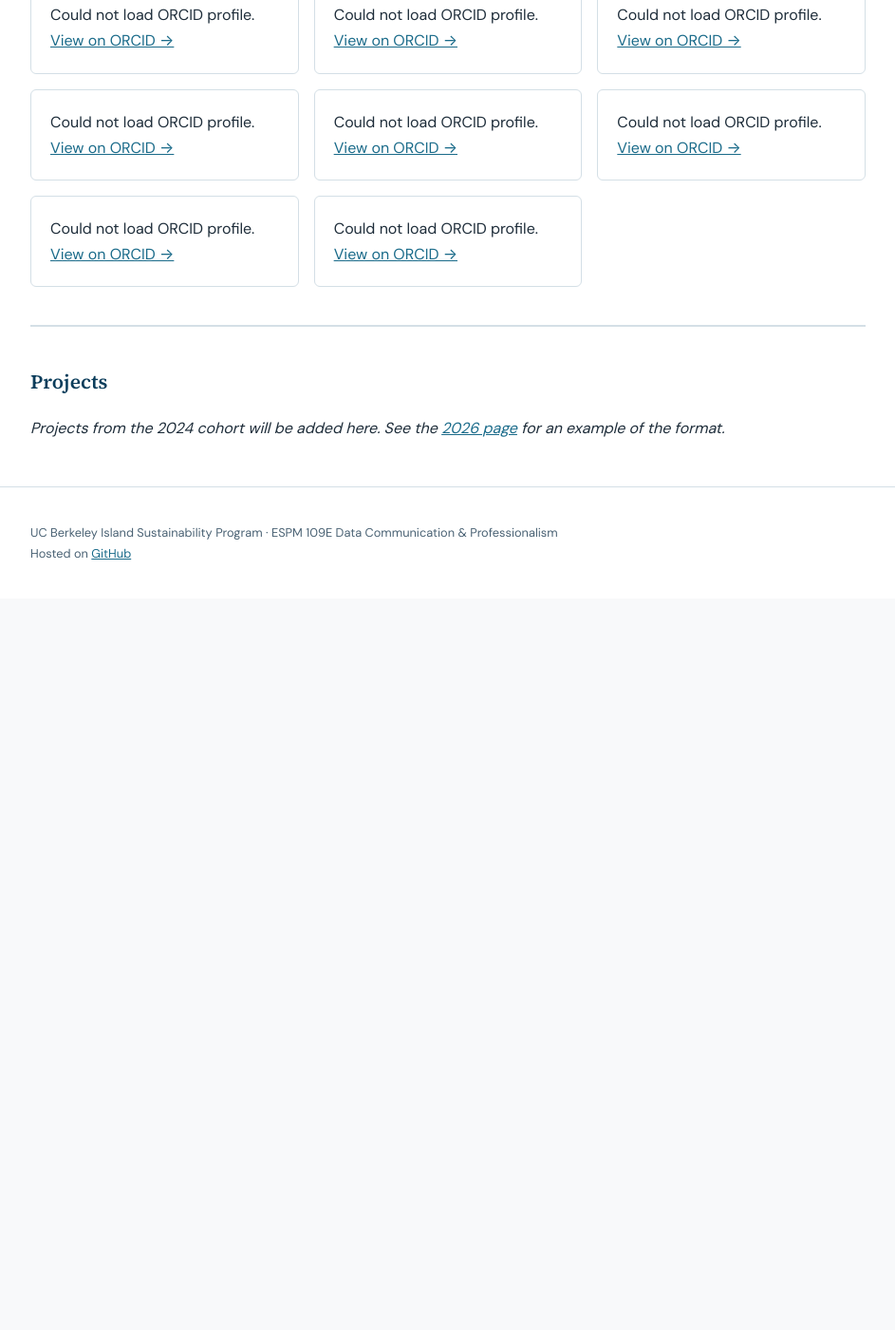
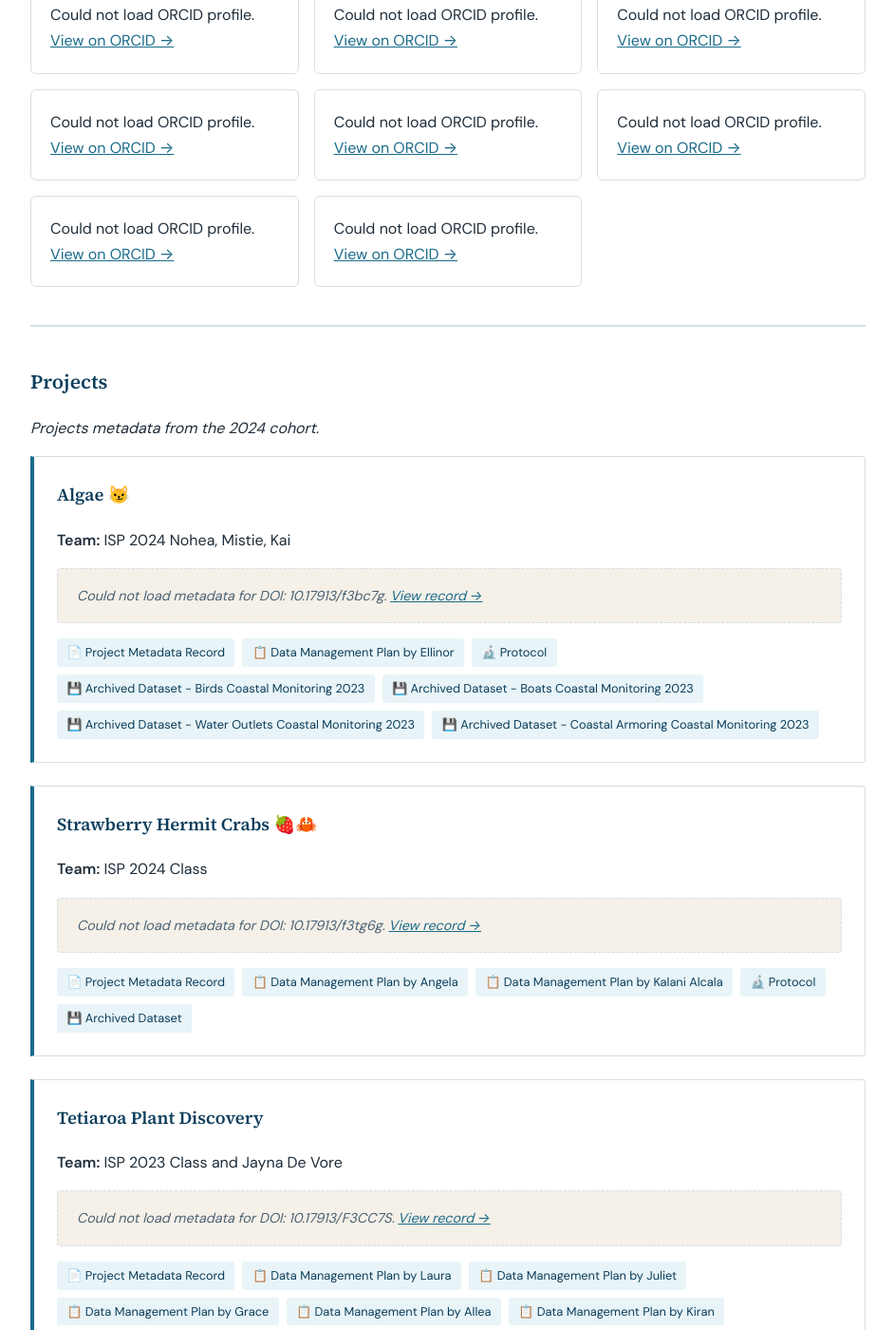
Before and after one commit to Gump-Station/isp-data-class, a Jekyll site: the page built from 2024.md, in a window 1280 px wide and 1400 px high, scrolled down 882 px. Shown: the whole window at 95% size, without its empty margins (168-1111 px from the left). Built offline with Jekyll 4.4.1, drawn with Linux system fonts in a browser that asks for light colours; before the commit the page ends 1512 px from its top, so only the background shows below that; some of the changed text lies outside the part shown.

Commit message:
updated project metadata for 2023 and 2024

```diff
--- a/2024.md
+++ b/2024.md
@@ -32,4 +32,127 @@ cohort:
 
 ## Projects
 
-*Projects from the 2024 cohort will be added here. See the [2026 page]({{ '/2026/' | relative_url }}) for an example of the format.*
+*Projects metadata from the 2024 cohort.*
+
+<div class="project-card" markdown="1">
+
+### Algae  😼
+
+**Team:** ISP 2024 Nohea, Mistie, Kai
+
+<div class="doi-metadata" data-doi="10.17913/f3bc7g"></div>
+
+<div class="links">
+  <a href="https://doi.org/10.17913/f3bc7g">📄 Project Metadata Record</a>
+  <a href="https://doi.org/10.48321/D1RW5N">📋 Data Management Plan by Ellinor</a>
+  <a href="https://doi.org/10.17504/protocols.io.5qpvor1b9v4o/v1">🔬 Protocol</a>
+  <a href="https://doi.org/10.5281/zenodo.7747198">💾 Archived Dataset - Birds Coastal Monitoring 2023</a>
+  <a href="https://doi.org/10.5281/zenodo.7747227">💾 Archived Dataset - Boats Coastal Monitoring 2023</a>
+  <a href="https://doi.org/10.5281/zenodo.7747234">💾 Archived Dataset - Water Outlets Coastal Monitoring 2023</a>
+  <a href="https://doi.org/10.5281/zenodo.7747249">💾 Archived Dataset - Coastal Armoring Coastal Monitoring 2023</a>
+</div>
+
+</div>
+
+<div class="project-card" markdown="1">
+
+### Strawberry Hermit Crabs 🍓🦀
+
+**Team:** ISP 2024 Class
+
+<div class="doi-metadata" data-doi="10.17913/f3tg6g"></div>
+
+<div class="links">
+  <a href="10.17913/f3tg6g">📄 Project Metadata Record</a>
+  <a href="https://doi.org/10.48321/D1J91D">📋 Data Management Plan by Angela</a>
+  <a href="https://doi.org/10.48321/D1FK8W">📋 Data Management Plan by Kalani Alcala</a>
+  <a href="https://dx.doi.org/10.17504/protocols.io.14egn21zqg5d/v1">🔬 Protocol</a>
+  <a href="https://zenodo.org/record/7747418#.ZBeE0ezMIQ8">💾 Archived Dataset</a>
+</div>
+
+</div>
+
+<div class="project-card" markdown="1">
+
+### Tetiaroa Plant Discovery
+
+**Team:** ISP 2023 Class and Jayna De Vore
+
+<div class="doi-metadata" data-doi="10.17913/F3CC7S"></div>
+
+<div class="links">
+  <a href="https://doi.org/10.17913/F3CC7S">📄 Project Metadata Record</a>
+  <a href="https://doi.org/10.48321/D15342">📋 Data Management Plan by Laura</a>
+  <a href="https://doi.org/10.48321/D1SS5X">📋 Data Management Plan by Juliet</a>
+  <a href="https://doi.org/10.48321/D1DK9Z">📋 Data Management Plan by Grace</a>
+  <a href="https://doi.org/10.48321/D19S5K">📋 Data Management Plan by Allea</a>
+  <a href="https://doi.org/10.48321/D17W6C">📋 Data Management Plan by Kiran</a>
+  <a href="https://doi.org/10.48321/D1N331">📋 Data Management Plan by James</a>
+  <a href="https://doi.org/10.48321/D1WK8X">📋 Data Management Plan by Sophia</a>
+  <a href="https://dx.doi.org/10.17504/protocols.io.ewov1oky2lr2/v1">🔬 Protocol</a>
+  <a> 💾 No Archived Dataset</a>
+</div>
+
+</div>
+
+<div class="project-card" markdown="1">
+
+### Fish 🐟
+
+**Team:** ISP 2023 Class and Jean-Yves Meyer
+
+<div class="doi-metadata" data-doi="10.17913/F37P4H"></div>
+
+<div class="links">
+  <a href="https://doi.org/10.17913/F37P4H">📄 Project Metadata Record</a>
+  <a href="https://doi.org/10.48321/D1290P">📋 Data Management Plan by Erica</a>
+  <a href="https://doi.org/10.48321/D1634C">📋 Data Management Plan by Ricky</a>
+  <a href="https://doi.org/10.48321/D1P353">📋 Data Management Plan by Sage</a>
+  <a href="https://doi.org/10.48321/D11924">📋 Data Management Plan by Elvis</a>
+  <a href="dx.doi.org/10.17504/protocols.io.261ge314yl47/v1">🔬 Protocol</a>
+  <a href="https://doi.org/10.5281/zenodo.7747412">💾 Archived Dataset</a>
+</div>
+
+</div>
+
+<div class="project-card" markdown="1">
+
+### Golf Course
+
+
+**Team:** ISP 2023 Class and Jean-Yves Meyer
+
+<div class="doi-metadata" data-doi="10.17913/F37P4H"></div>
+
+<div class="links">
+  <a href="https://doi.org/10.17913/F37P4H">📄 Project Metadata Record</a>
+  <a href="https://doi.org/10.48321/D1290P">📋 Data Management Plan by Erica</a>
+  <a href="https://doi.org/10.48321/D1634C">📋 Data Management Plan by Ricky</a>
+  <a href="https://doi.org/10.48321/D1P353">📋 Data Management Plan by Sage</a>
+  <a href="https://doi.org/10.48321/D11924">📋 Data Management Plan by Elvis</a>
+  <a href="dx.doi.org/10.17504/protocols.io.261ge314yl47/v1">🔬 Protocol</a>
+  <a href="https://doi.org/10.5281/zenodo.7747412">💾 Archived Dataset</a>
+</div>
+
+</div>
+
+<div class="project-card" markdown="1">
+
+### Plastics - Jayden and Matthew
+
+
+**Team:** ISP 2023 Class and Jean-Yves Meyer
+
+<div class="doi-metadata" data-doi="10.17913/F37P4H"></div>
+
+<div class="links">
+  <a href="https://doi.org/10.17913/F37P4H">📄 Project Metadata Record</a>
+  <a href="https://doi.org/10.48321/D1290P">📋 Data Management Plan by Erica</a>
+  <a href="https://doi.org/10.48321/D1634C">📋 Data Management Plan by Ricky</a>
+  <a href="https://doi.org/10.48321/D1P353">📋 Data Management Plan by Sage</a>
+  <a href="https://doi.org/10.48321/D11924">📋 Data Management Plan by Elvis</a>
+  <a href="dx.doi.org/10.17504/protocols.io.261ge314yl47/v1">🔬 Protocol</a>
+  <a href="https://doi.org/10.5281/zenodo.7747412">💾 Archived Dataset</a>
+</div>
+
+</div>
```
Also changed, not shown: 2023.md (+2 -2 lines).
